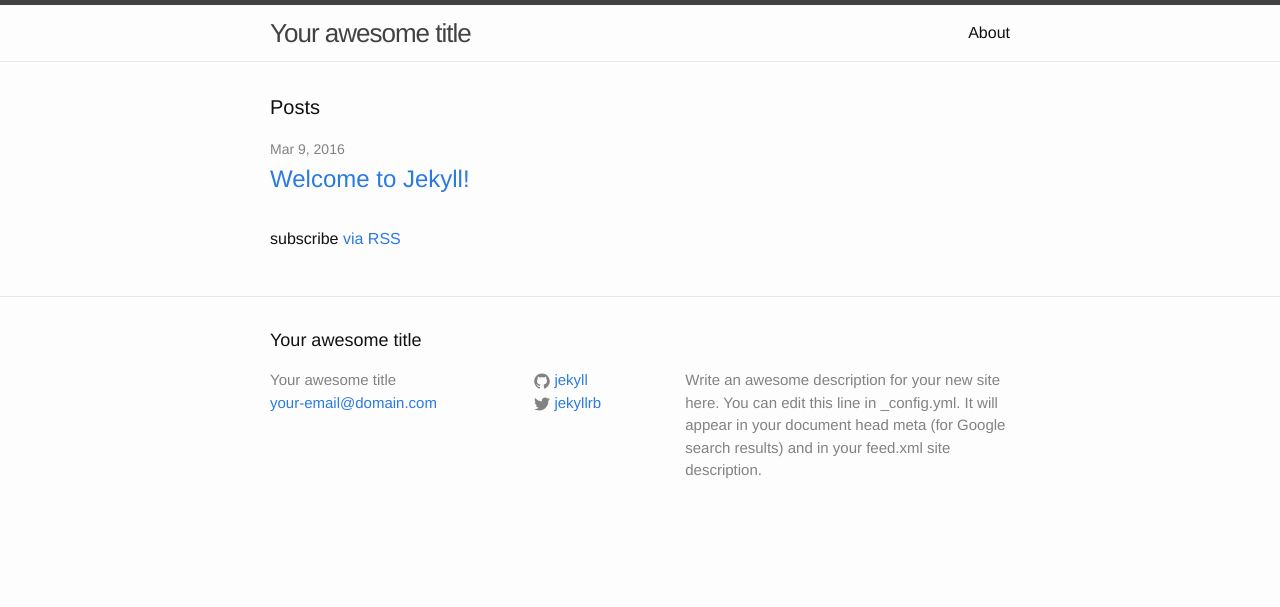
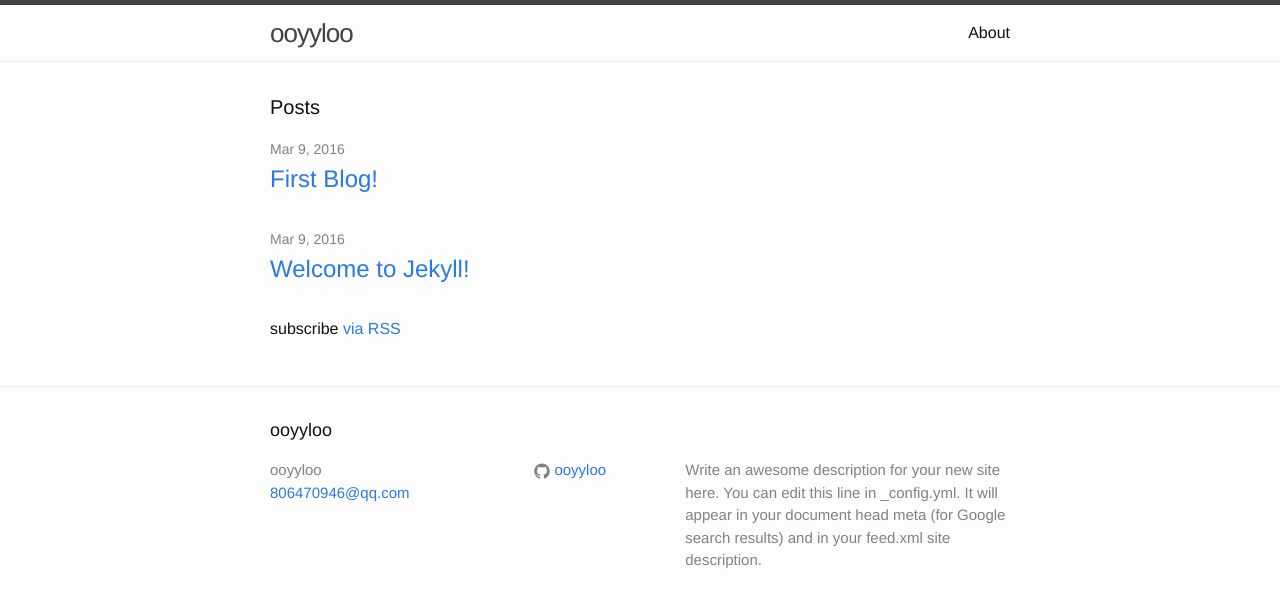
Before and after one commit to ooyyloo/ooyyloo.github.io, a Jekyll site: the page built from index.html, in a window 1280 px wide. Shown: the top 607 px of the page. Built offline with Jekyll 4.4.1, drawn with Linux system fonts in a browser that asks for light colours.

Commit message:
First Blog

```diff
--- a/_config.yml
+++ b/_config.yml
@@ -6,16 +6,16 @@
 # 'jekyll serve'. If you change this file, please restart the server process.
 
 # Site settings
-title: Your awesome title
-email: your-email@domain.com
+title: ooyyloo
+email: 806470946@qq.com
 description: > # this means to ignore newlines until "baseurl:"
   Write an awesome description for your new site here. You can edit this
   line in _config.yml. It will appear in your document head meta (for
   Google search results) and in your feed.xml site description.
 baseurl: "" # the subpath of your site, e.g. /blog
-url: "http://yourdomain.com" # the base hostname & protocol for your site
-twitter_username: jekyllrb
-github_username:  jekyll
+url: "http://ooyyloo.github.io/" # the base hostname & protocol for your site
+#twitter_username: null
+github_username:  ooyyloo
 
 # Build settings
 markdown: kramdown
```
Also changed, not shown: _posts/2016-03-09-First-Blog.md (added, +8 -0 lines).
